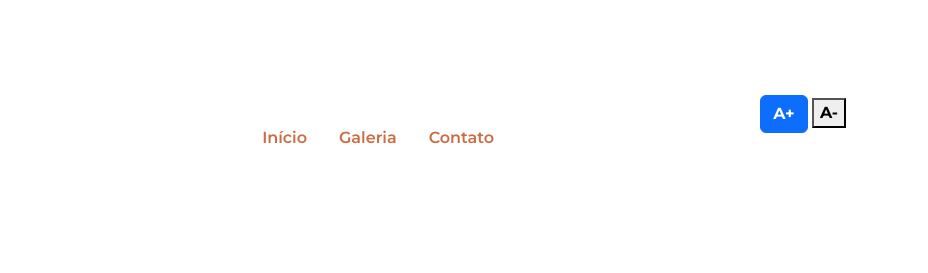
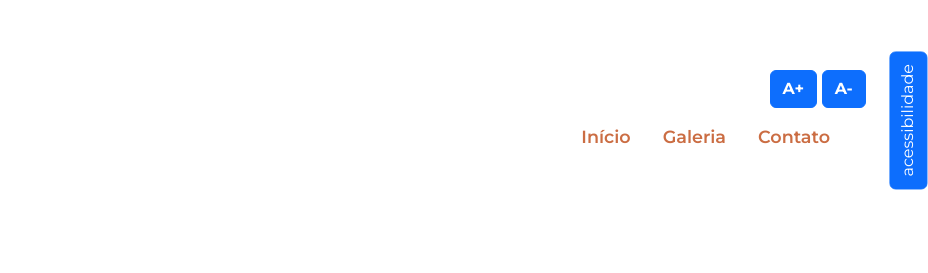
Before and after one commit to milyKAUANE/site1, a plain HTML site: page index.html in a window 1280 px wide. Both pictures are taken after a click on the button "A+". Shown: the top 273 px of the page, 352-1280 px from the left. Drawn offline with nearby package versions, Linux system fonts and the light colour scheme.

Commit message:
12032025

```diff
--- a/index.html
+++ b/index.html
@@ -20,12 +20,17 @@
                 <li class="nav-item"><a class="nav-link" href="#inicio">Início</a></li>
                 <li class="nav-item"><a class="nav-link" href="#galeria">Galeria</a></li>
                 <li class="nav-item"><a class="nav-link" href="#contato">Contato</a></li>
+             <div id="acessibilidade" class="menu-acessibilidade">
+                <button id="botao-acessibilidade" class="btn btn-primary fw-bold-
+                rotacao-botao">acessibilidade</button>
+             <div id="opcoes-acessibilidade">
+                <button id="aumentar-fonte" class="btn btn-primary fw-bold">A+</button>
+                <button id="diminuir-fonte" class="btn btn-primary fw-bold">A-</button>
+             </div>
+             </div>
+
             </ul>
-             <div id="acessibilidade">
-                <button id="aumentar-fonte" class="btn btn-primary fw-bold">A+</button>
-                <button id="diminuir-fonte" class="bnt btn-primary fw-bold">A-</button>
-             </div>
-        </nav>
+       </nav>
 
     </header>
 
@@ -116,7 +121,7 @@
         <i class="bi bi-tiktok"></i>
         <p class="mt-3">Desenvolvido por Start by Alura. Projeto fictício sem fins comerciais.</p>
     </footer>
-    <script src="script.js"></script>
+    <script src="script.JS"></script>
 
 </body>
 
--- a/script.JS
+++ b/script.JS
@@ -1,10 +1,18 @@
-document.addEventListener("DOMConcertLoaded", funcion (){
-    const aumentaFonteBotao = document.getElementByld("aumentar-fonte");
+document.addEventListener('DOMContentLoaded', function(){
+    const aumentaFonteBotao = document.getElementById('aumentar-fonte');
+    const diminuiFonteBotao = document.getElementById('diminuir-fonte');
 
     let tamanhoAtualFonte = 1;
-    aumentaFonteBotao,addEventListener("click", function(){
+    aumentaFonteBotao.addEventListener('click', function(){
         tamanhoAtualFonte += 0.1;
-        documento.body.style.fontSize = `${tamanhoAtualFonte}`;
+        document.body.style.fontSize = `${tamanhoAtualFonte}rem`;
+
+    });
+
+    diminuiFonteBotao.addEventListener('click', function(){
+        tamanhoAtualFonte -= 0.1;
+        document.body.style.fontSize = `${tamanhoAtualFonte}rem`;
+
+    });
 
 });
-});
--- a/styles.css
+++ b/styles.css
@@ -140,3 +140,20 @@ h2 {
 .form-control {
     background-color: #F1EDEF;
 }
+.menu-acessibilidade{
+    position: fixed;
+    top: 2rem;
+    right: 20px;
+    z-index: 1000;
+}
+
+.rotacao-botao{
+    transform: rotate(-90deg);
+    transform-origin: right center;
+}
+
+.opcoes-acessibilidade{
+    margin-top: 10px;
+    display: flex;
+    flex-direction: column;
+}
```
